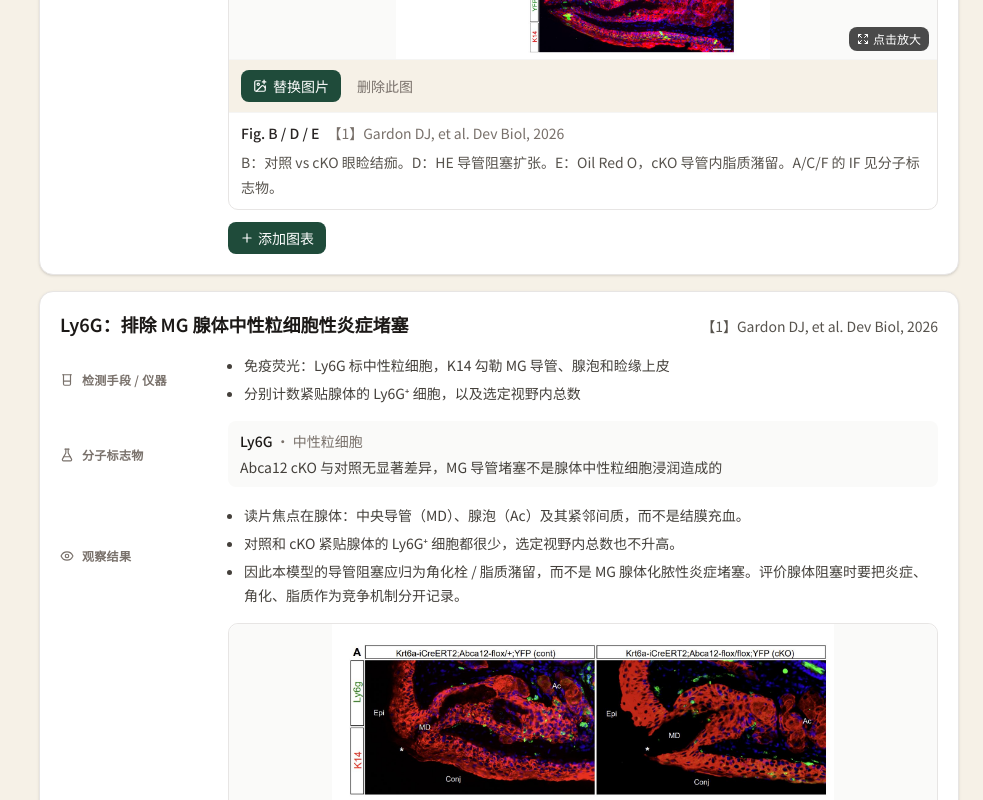
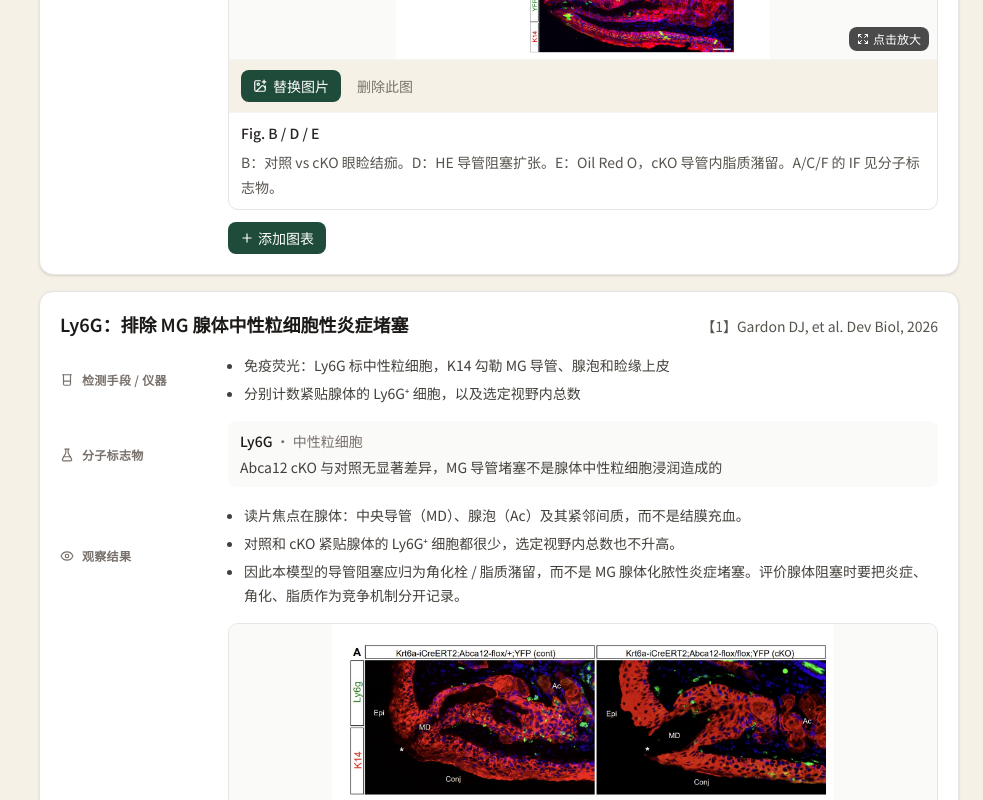
Before and after one commit to yyu337119-ship-it/Eyelid, a Next.js app: page / in a window 1280 px wide. Shown: the part 1900-2700 px from the top of the page, without its empty margins (297-1280 px from the left). Built offline with nearby package versions, Linux system fonts and the light colour scheme.

Commit message:
Hide duplicate source lines on nested titles
Section, topic, assay, and figure captions no longer repeat the same 【n】 cite when the parent heading already shows it.

Co-authored-by: tan606818 <tan606818@gmail.com>

```diff
--- a/src/components/assay-card.tsx
+++ b/src/components/assay-card.tsx
@@ -2,7 +2,7 @@
 
 import type { ReactNode } from "react"
 import { Beaker, Eye, FlaskConical, ImageIcon, Plus, Trash2 } from "lucide-react"
-import type { Assay } from "@/data/content"
+import { sameSources, uniqueSources, type Assay, type SourceId } from "@/data/content"
 import { SourceCite } from "@/components/source-badge"
 import { FigureBlock } from "@/components/figure-block"
 import { EditableList, EditableText } from "@/components/editable-text"
@@ -28,7 +28,15 @@ function Field({
   )
 }
 
-export function AssayCard({ assay, path }: { assay: Assay; path: AssayPath }) {
+export function AssayCard({
+  assay,
+  path,
+  parentSources,
+}: {
+  assay: Assay
+  path: AssayPath
+  parentSources: SourceId[]
+}) {
   const { editMode, updateAssay, restoreFigure } = useHandbook()
   const markers = assay.markers ?? []
   const pending = assay.pending ?? []
@@ -47,7 +55,10 @@ export function AssayCard({ assay, path }: { assay: Assay; path: AssayPath }) {
             onChange={(title) => patch((current) => ({ ...current, title }))}
             className="min-w-[12rem] flex-1 font-semibold"
           />
-          <SourceCite ids={assay.sources} className="font-normal" />
+          <SourceCite
+            ids={sameSources(assay.sources, parentSources) ? [] : uniqueSources(assay.sources)}
+            className="font-normal"
+          />
         </h4>
       </header>
 
@@ -191,7 +202,6 @@ export function AssayCard({ assay, path }: { assay: Assay; path: AssayPath }) {
                 <FigureBlock
                   key={figure.id ?? figure.paperFig + (figure.src ?? "") + index}
                   figure={figure}
-                  sources={assay.sources}
                   onPaperFigChange={(paperFig) =>
                     patch((current) => {
                       const figures = [...current.figures]
--- a/src/components/figure-block.tsx
+++ b/src/components/figure-block.tsx
@@ -4,7 +4,7 @@ import { useRef } from "react"
 import Image from "next/image"
 import { Expand, ExternalLink, ImageOff, ImagePlus, RotateCcw, X } from "lucide-react"
 import { buttonVariants } from "@/components/ui/button"
-import { formatCites, type Figure, type SourceId } from "@/data/content"
+import { type Figure } from "@/data/content"
 import { cn } from "@/lib/utils"
 import { EditableText } from "@/components/editable-text"
 import { useHandbook } from "@/lib/handbook-store"
@@ -30,13 +30,11 @@ function FigureImage({
 
 export function FigureBlock({
   figure,
-  sources,
   onPaperFigChange,
   onCaptionChange,
   onRemove,
 }: {
   figure: Figure
-  sources: SourceId[]
   onPaperFigChange?: (value: string) => void
   onCaptionChange?: (value: string) => void
   onRemove?: () => void
@@ -162,7 +160,6 @@ export function FigureBlock({
           ) : (
             figure.paperFig
           )}
-          <span className="ml-2 font-normal text-stone-500">{formatCites(sources)}</span>
         </p>
         {onCaptionChange ? (
           <EditableText
--- a/src/components/phenotype-app.tsx
+++ b/src/components/phenotype-app.tsx
@@ -6,7 +6,7 @@ import { AssayCard } from "@/components/assay-card"
 import { Button } from "@/components/ui/button"
 import { Separator } from "@/components/ui/separator"
 import { Sheet, SheetContent, SheetHeader, SheetTitle } from "@/components/ui/sheet"
-import { abbreviations, sectionSources, sources, topicSources } from "@/data/content"
+import { abbreviations, sameSources, sectionSources, sources, topicSources } from "@/data/content"
 import { SourceCite } from "@/components/source-badge"
 import { EditableText } from "@/components/editable-text"
 import { HandbookProvider, useHandbook } from "@/lib/handbook-store"
@@ -250,7 +250,9 @@ function PhenotypeAppInner() {
                 </div>
               </div>
 
-              {category.sections.map((section) => (
+              {category.sections.map((section) => {
+                const sectionIds = sectionSources(section)
+                return (
                 <div key={section.id} id={section.id} className="scroll-mt-40 space-y-5">
                   <h3 className="flex flex-wrap items-baseline gap-x-2 border-b border-stone-300 pb-2 text-xl font-semibold text-stone-900">
                     <span className="inline-flex min-w-0 flex-1 flex-wrap items-baseline gap-2">
@@ -261,9 +263,11 @@ function PhenotypeAppInner() {
                         className="font-semibold"
                       />
                     </span>
-                    <SourceCite ids={sectionSources(section)} className="font-normal" />
+                    <SourceCite ids={sectionIds} className="font-normal" />
                   </h3>
-                  {section.topics.map((topic) => (
+                  {section.topics.map((topic) => {
+                    const topicIds = topicSources(topic)
+                    return (
                     <div key={topic.id} id={topic.id} className="scroll-mt-40 space-y-3">
                       <h4 className="flex flex-wrap items-baseline gap-x-2 text-base font-semibold text-stone-800">
                         <span className="inline-flex min-w-0 flex-1 flex-wrap items-baseline gap-1 text-[#1f4b3a]">
@@ -276,13 +280,17 @@ function PhenotypeAppInner() {
                             className="font-semibold text-[#1f4b3a]"
                           />
                         </span>
-                        <SourceCite ids={topicSources(topic)} className="font-normal" />
+                        <SourceCite
+                          ids={sameSources(topicIds, sectionIds) ? [] : topicIds}
+                          className="font-normal"
+                        />
                       </h4>
                       <div className="space-y-4">
                         {topic.assays.map((assay) => (
                           <AssayCard
                             key={assay.id}
                             assay={assay}
+                            parentSources={topicIds}
                             path={{
                               categoryId: category.id,
                               sectionId: section.id,
@@ -293,9 +301,11 @@ function PhenotypeAppInner() {
                         ))}
                       </div>
                     </div>
-                  ))}
+                    )
+                  })}
                 </div>
-              ))}
+                )
+              })}
             </section>
           ))}
 
--- a/src/components/source-badge.tsx
+++ b/src/components/source-badge.tsx
@@ -8,6 +8,7 @@ export function SourceCite({
   ids: SourceId[]
   className?: string
 }) {
+  if (!ids.length) return null
   return (
     <span className={cn("text-sm font-medium text-stone-600", className)}>
       {formatCites(ids)}
--- a/src/data/content.ts
+++ b/src/data/content.ts
@@ -145,6 +145,12 @@ export function uniqueSources(ids: SourceId[]): SourceId[] {
   return order.filter((id) => ids.includes(id))
 }
 
+export function sameSources(a: SourceId[], b: SourceId[]) {
+  const left = uniqueSources(a)
+  const right = uniqueSources(b)
+  return left.length === right.length && left.every((id, index) => id === right[index])
+}
+
 export function topicSources(topic: Topic): SourceId[] {
   return uniqueSources(topic.assays.flatMap((assay) => assay.sources))
 }
```
